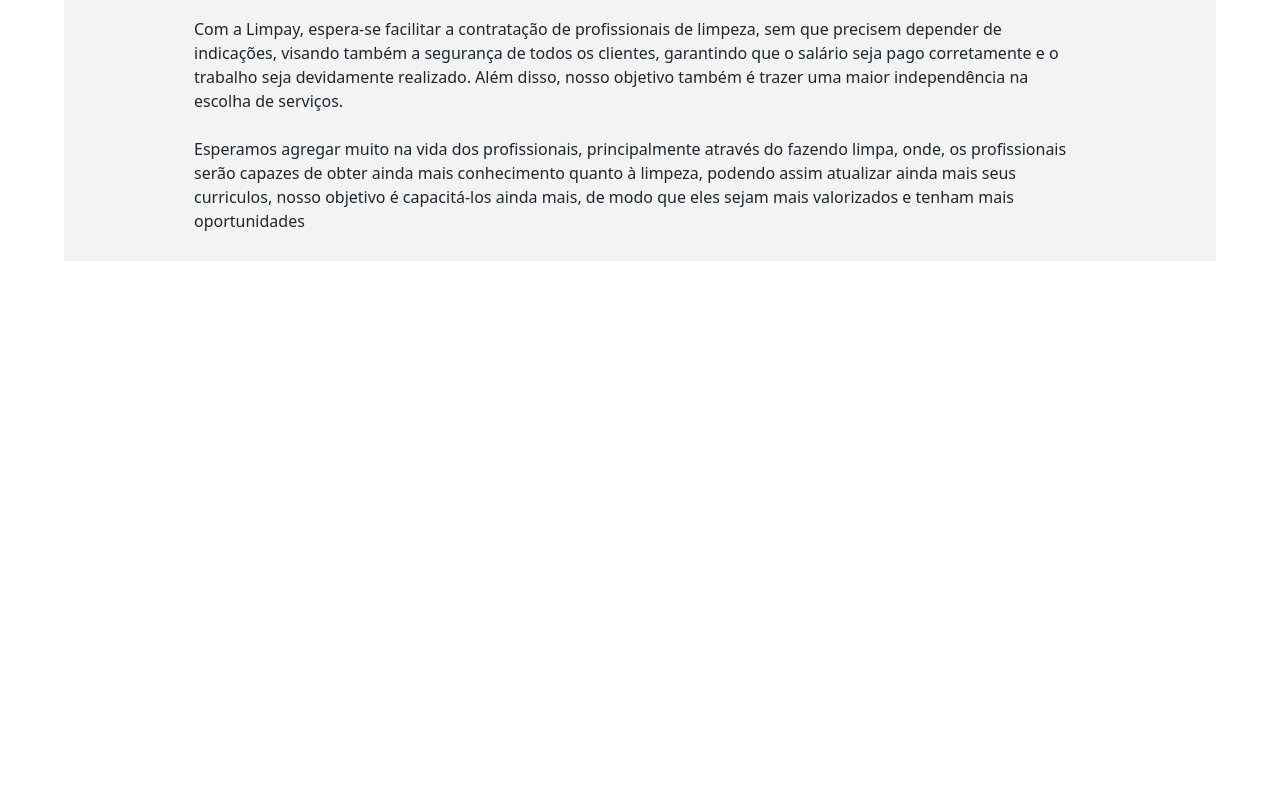
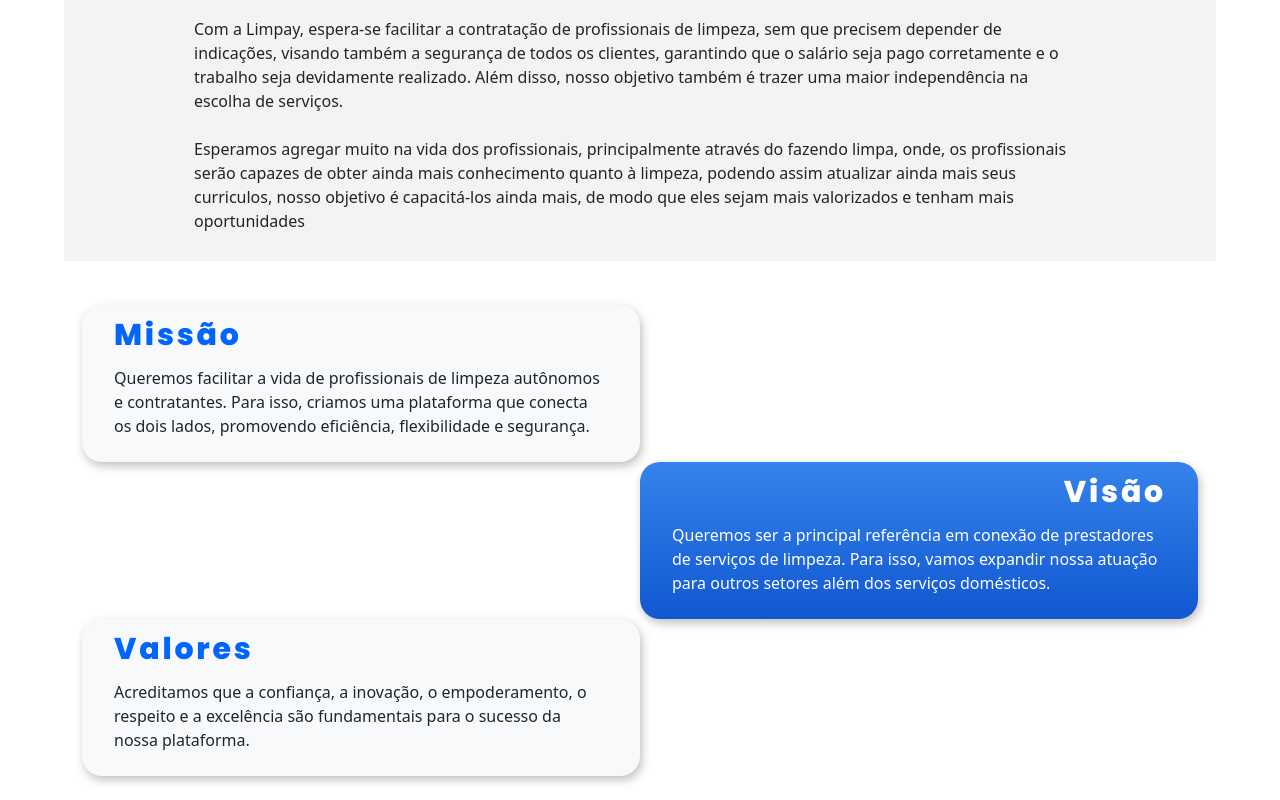
Before and after one commit to limpay-com/Teste, a React (Vite) app: page /QuemSomos in a window 1280 px wide. Shown: the part 625-1425 px from the top of the page. Before the commit the page ends 906 px from the top, so only its background shows below. Built offline with nearby package versions, Linux system fonts and the light colour scheme.

Commit message:
adicionando parte da missão visão e valores da limpay

```diff
--- a/src/components/quemsomos/QuemSomos.jsx
+++ b/src/components/quemsomos/QuemSomos.jsx
@@ -1,6 +1,7 @@
 import Banner from '../banner/Banner.jsx'
 import MulherEspirrando from '../../assets/images/Imagem-mulher-espirrando-tela.jpeg'
 import Resultadosparacomunidade from '../resultadosparacomunidade/resultadosparacomunidade.jsx'
+import Valores from '../valores/Valores.jsx'
 
 
 
@@ -9,6 +10,7 @@
     <>
     <Banner imagesrc={MulherEspirrando} title={"Conheça a Limpay"}></Banner>
     <Resultadosparacomunidade></Resultadosparacomunidade>
+    <Valores></Valores>
     </>
 )
 }
--- /dev/null
+++ b/src/components/valores/Valores.css
@@ -0,0 +1,48 @@
+.c-valores{
+    width: 850px;
+    border-radius: 20px;
+    background: var(--cinza, #F3F3F3);
+    box-shadow: 2px 4px 10px rgba(0, 0, 0, 0.25);
+}
+
+.t-azul{
+    color: var(--primary-color-blue, #0064FF);
+    text-align: left;
+    font-family: Poppins;
+    font-size: 30px;
+    font-style: normal;
+    font-weight: 800;
+    line-height: normal;
+    letter-spacing: 2.8px;
+}
+
+.t-cinza{
+    color: var(--branco, #FFF);
+    text-align: right;
+    font-family: Poppins;
+    font-size: 30px;
+    font-style: normal;
+    font-weight: 800;
+    line-height: normal;
+    letter-spacing: 2.8px;
+}
+
+.f-azul{
+    background-image: linear-gradient(180deg, #4799F8 -50.41%, #1157D1 100%);
+    box-shadow: drop-shadow(-2px 4px 10px rgba(0, 0, 0, 0.25));
+}
+
+.p-branco{
+    color: white;
+}
+
+@media (max-width:578px) {
+    p{
+        font-size: x-small;
+    }
+
+    .c-valores{
+        max-width: 70vw;
+        margin: 20px;
+    }
+}
--- /dev/null
+++ b/src/components/valores/Valores.jsx
@@ -0,0 +1,24 @@
+import Style from './Valores.css'
+
+function Valores() {
+    return(
+        <>
+            <div className="container my-4 d-flex flex-column">
+                <div className="bg-light w-50 d-block c-valores p-2">
+                    <h3 className="t-azul mx-4">Missão</h3>
+                    <p className='px-4'>Queremos facilitar a vida de profissionais de limpeza autônomos e contratantes. Para isso, criamos uma plataforma que conecta os dois lados, promovendo eficiência, flexibilidade e segurança.</p>
+                </div>
+                <div className="bg-light w-50 d-block align-self-end c-valores f-azul p-2">
+                    <h3 className='t-cinza mx-4'>Visão</h3>
+                    <p className='p-branco px-4'>Queremos ser a principal referência em conexão de prestadores de serviços de limpeza. Para isso, vamos expandir nossa atuação para outros setores além dos serviços domésticos.</p>
+                </div>
+                <div className="bg-light w-50 d-block c-valores p-2">
+                    <h3 className="t-azul mx-4">Valores</h3>
+                    <p className='px-4'>Acreditamos que a confiança, a inovação, o empoderamento, o respeito e a excelência são fundamentais para o sucesso da nossa plataforma.</p>
+                </div>
+            </div>
+        </>
+    )
+}
+
+export default Valores
```
